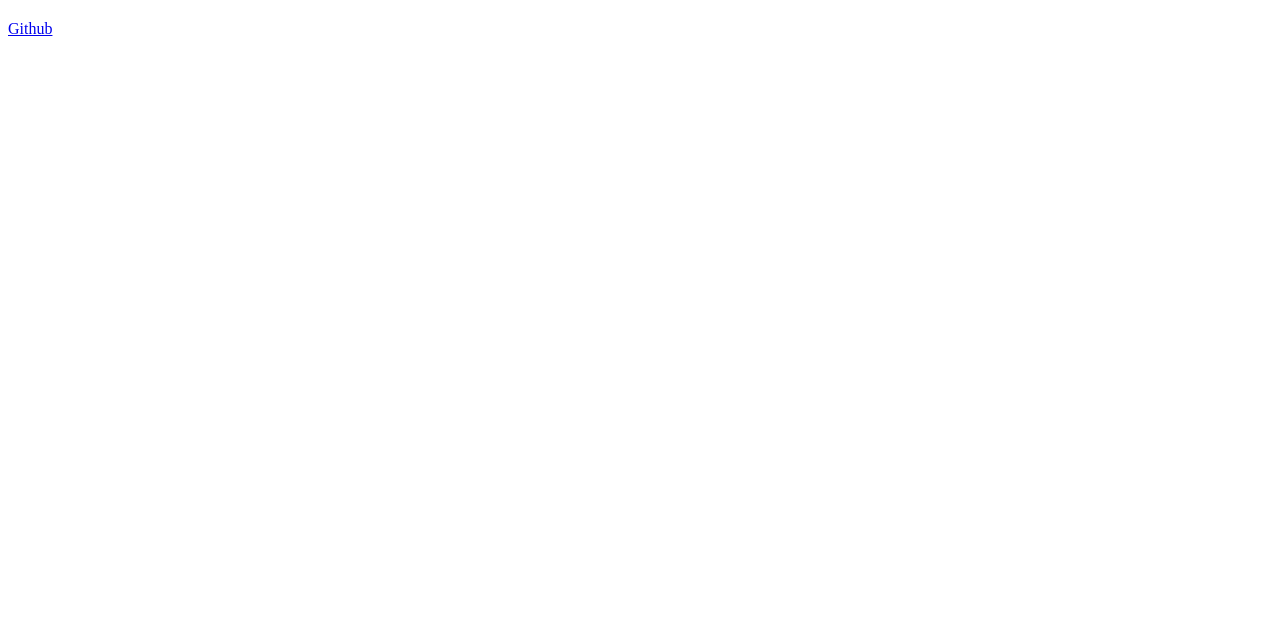
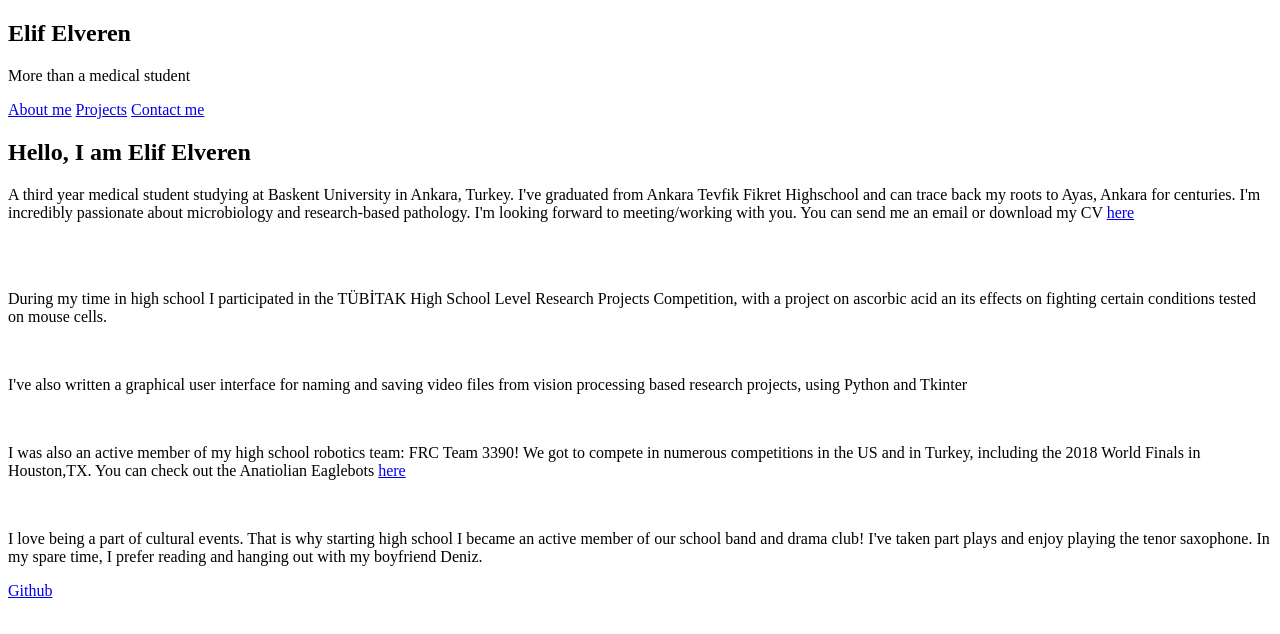
Before and after one commit to CaglarDeniz/codecamp-projects, a plain HTML site: page web-design/personal-portfolio/index.html in a window 1280 px wide. Drawn offline with Linux system fonts and the light colour scheme.

Commit message:
added additional html code for the personal portfolio

```diff
--- a/web-design/personal-portfolio/index.html
+++ b/web-design/personal-portfolio/index.html
@@ -8,19 +8,45 @@
     <body>
         <header>
             <nav id='navbar'>
-                <a href='#welcome-section'></a>
+                <div>
+                    <h2>Elif Elveren</h2>
+                    <p>More than a medical student</p>
+                </div>
+                <a href='#welcome-section'>About me</a>
+                <a href='#projects'>Projects</a>
+                <a href='#contact'>Contact me</a>
             </nav>
         </header>
         <main>
             <section id='welcome-section'>
-                <h1>
-
-                </h1>
+                <h1>Hello, I am Elif Elveren</h1>
+                <p>A third year medical student studying at Baskent University in Ankara, Turkey. I've graduated from Ankara Tevfik Fikret Highschool and can trace back my roots to Ayas, Ankara for centuries. I'm incredibly passionate about microbiology and research-based pathology. I'm looking forward to meeting/working with you. You can send me an email or download my CV <a href='#contact'>here</a> </p>
+                <img>
+                <img>
+                <img>
+                <img>
             </section>
             <section id='projects'>
-                <section class='project-tile'>
-                    <a></a>
+                <section class='project-tile' id='tubitak'>
+                    <img>
+                    <p>During my time in high school I participated in the TÜBİTAK High School Level Research Projects Competition, with a project on ascorbic acid an its effects on fighting certain conditions tested on mouse cells. </p>
                 </section>
+            <section class='project-tile' id='tkinter'>
+                <img>
+                <p>I've also written a graphical user interface for naming and saving video files from vision processing based research projects, using Python and Tkinter </p>
+            </section>
+            <section class='project-tile' id='robotics'>
+                <img>
+                <p>I was also an active member of my high school robotics team: FRC Team 3390! We got to compete in numerous competitions in the US and in Turkey, including the 2018 World Finals in Houston,TX. You can check out the Anatiolian Eaglebots <a href='#'>here</a></p>
+            </section>
+            <section class='project-tile' id='socials'>
+                <img>
+                <p>I love being a part of cultural events. That is why starting high school I became an active member of our school band and drama club! I've taken part plays and enjoy playing the tenor saxophone. In my spare time, I prefer reading and hanging out with my boyfriend Deniz. </p>
+            </section>
+
+            </section>
+            <section id='contact'>
+
             </section>
         </main>
         <footer>
```
